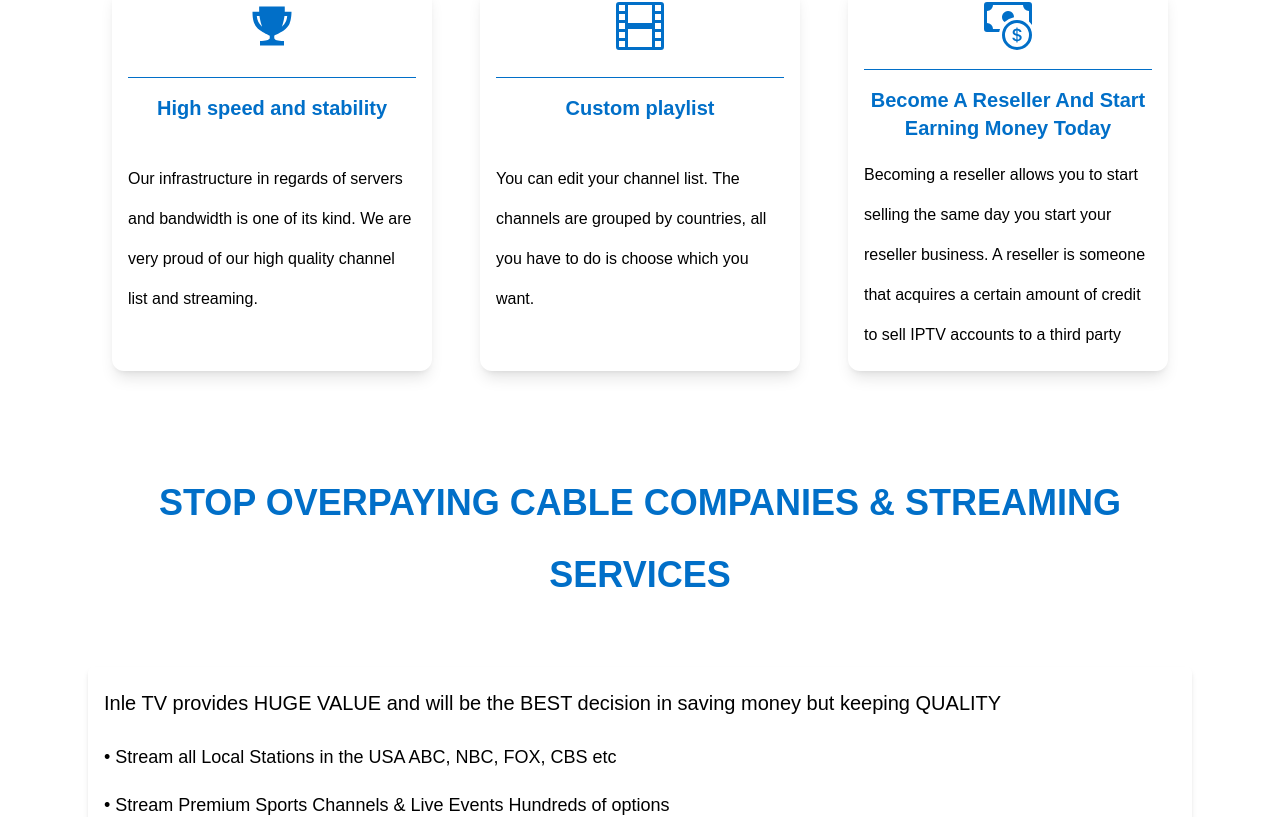
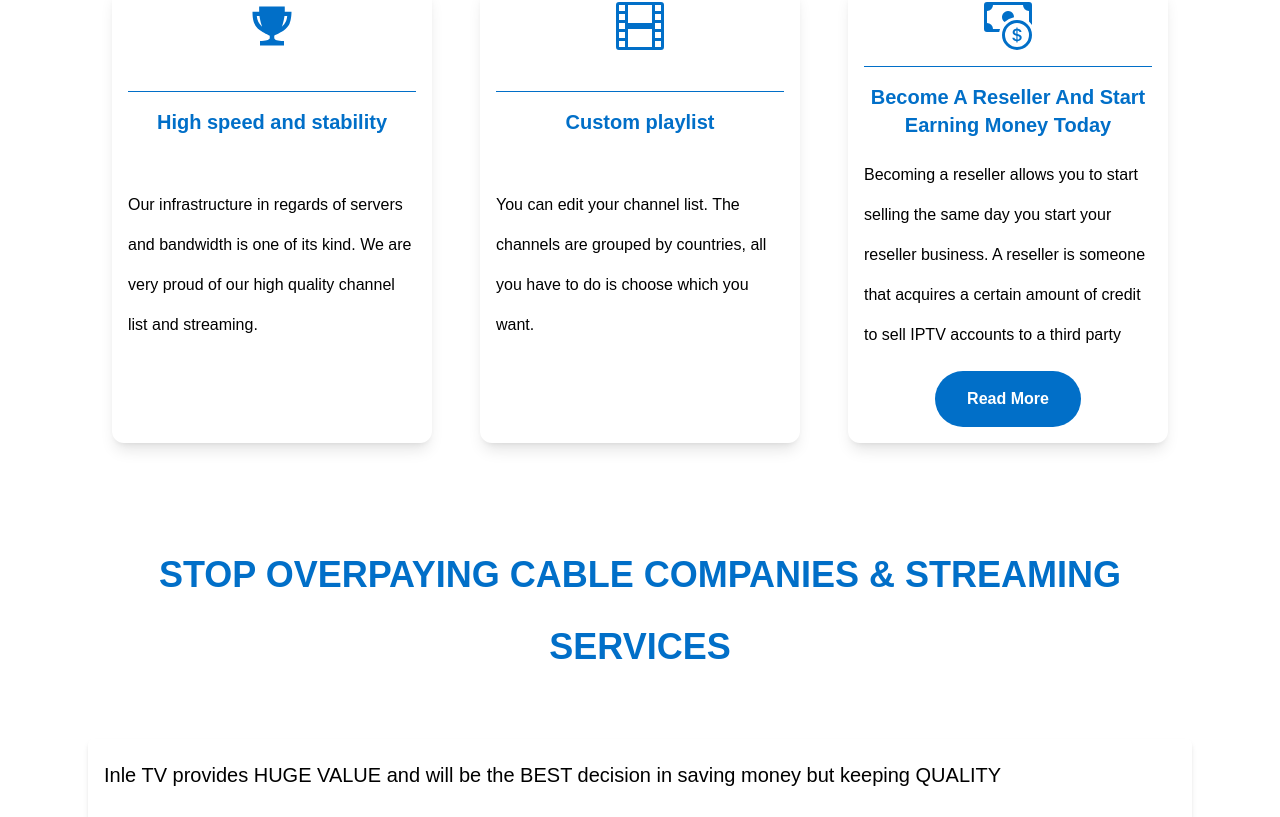
Before and after one commit to minwei09/inle-tv, a React (Vite) app: page / in a window 1280 px wide. Shown: the part 1355-2172 px from the top of the page. Built offline with nearby package versions, Linux system fonts and the light colour scheme.

Commit message:
fdfjjkjkj

```diff
--- a/src/components/home/HomeBox.jsx
+++ b/src/components/home/HomeBox.jsx
@@ -4,6 +4,7 @@
 import {MdTv, MdPhoneIphone, MdMoney} from 'react-icons/md'
 import {IoMdTrophy, IoMdGlobe,} from 'react-icons/io'
 import {BsCashCoin, BsFilm} from 'react-icons/bs'
+import { Link } from 'react-router-dom';
 
 const box_items = [
     {id: 1, icon: <MdTv className='homebox_icon'/>},
@@ -35,6 +36,7 @@
                   <hr className='w-full bg-slate text-softblue'/>
                   <h1 className='sm:h-[15%]  text-xl font-semibold text-blue text-center'>{item.name}</h1>
                   <p className='sm:h-[60%] '>{item.paragraph}</p>
+                  <Link to='/reseller' className={`${item.id === 6 ? 'block btn' : 'hidden'}`}>Read More</Link>
               </div>
           ))
         }
```
